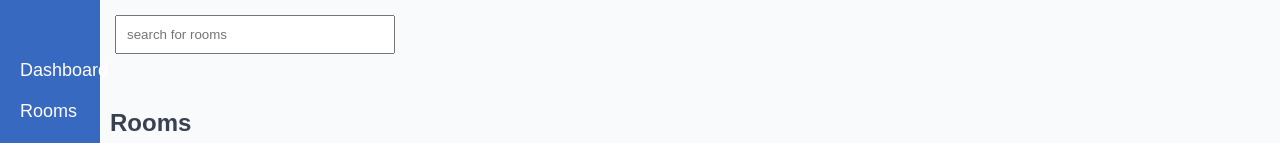
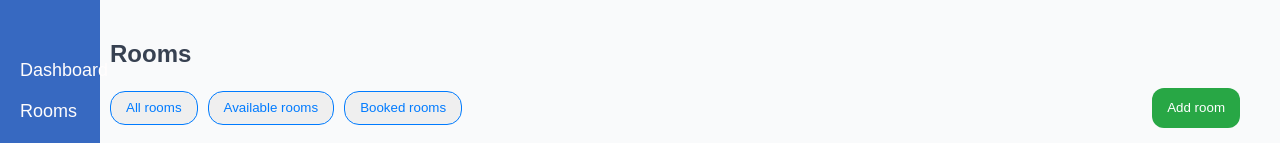
Before and after one commit to Ghizlan2001/HotelManagement, a React (Create React App) app in the folder hotelreact/: page /rooms in a window 1280 px wide. Shown: the top 143 px of the page. Built offline with nearby package versions, Linux system fonts and the light colour scheme; no server answers.

Commit message:
removed input from App

```diff
--- a/hotelreact/src/App.js
+++ b/hotelreact/src/App.js
@@ -20,11 +20,6 @@ function App() {
       <BrowserRouter>
         <div>
         <Sidebar />
-        <nav>
-        <ul>
-          <li><input type='search' placeholder='search for rooms'/></li>
-        </ul>
-      </nav>
       </div>
 
         <div className="main-content">
```
